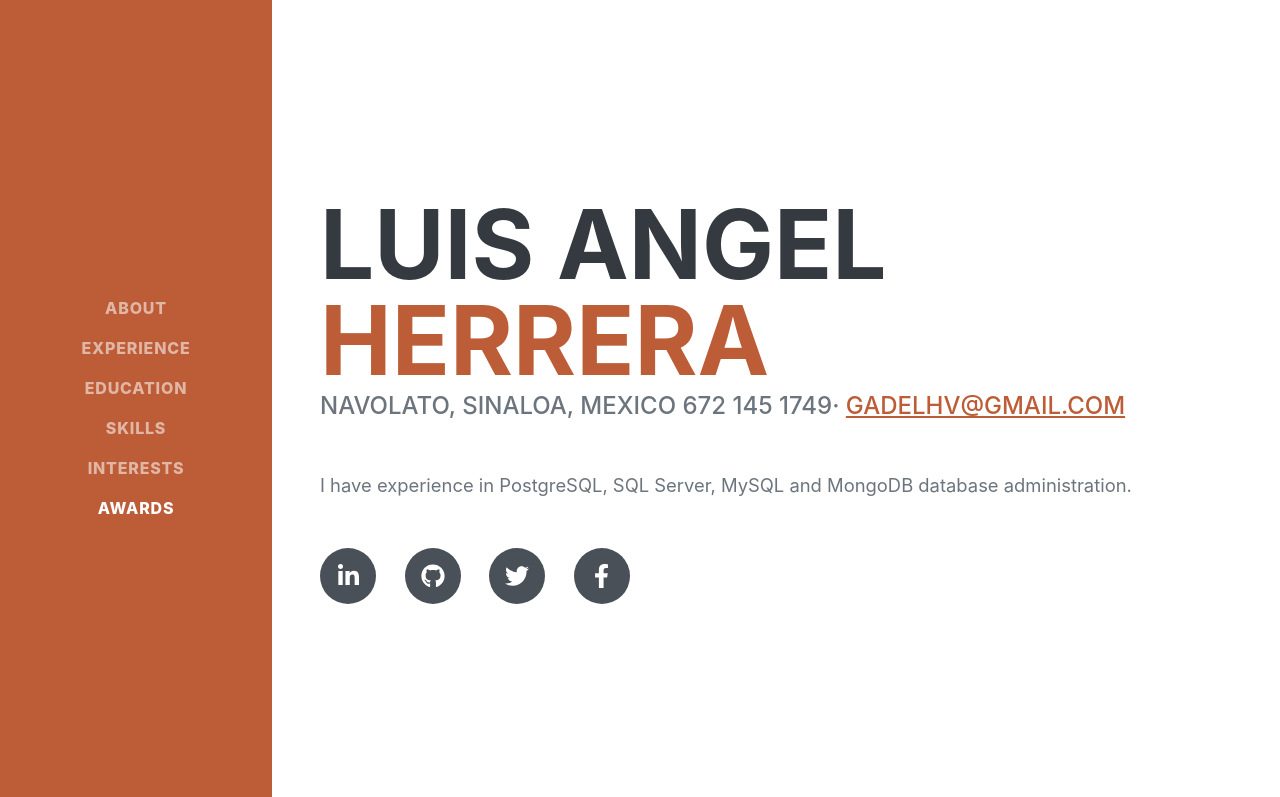
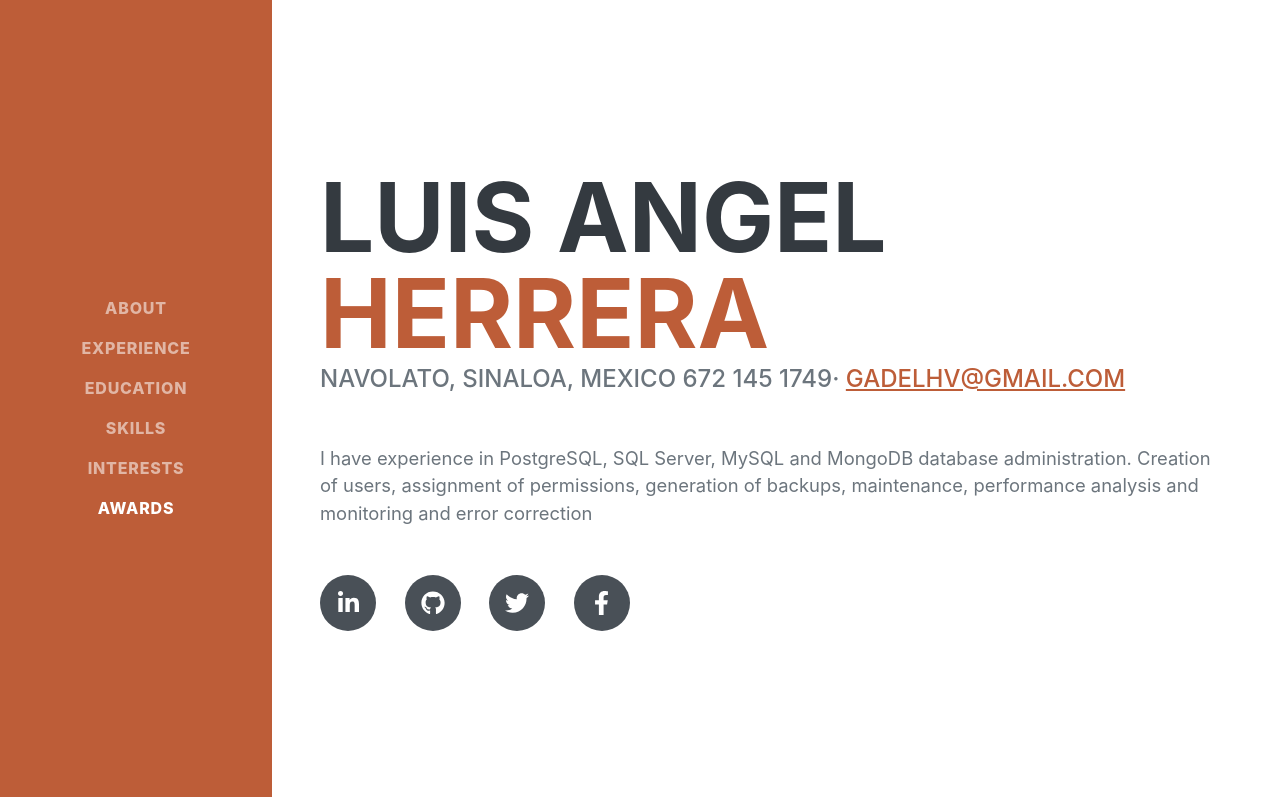
Before and after one commit to Gadelhv/gadel.github.io, a plain HTML site: page index.html in a window 1280 px wide. Shown: the top 797 px of the page. Drawn offline with nearby package versions, Linux system fonts and the light colour scheme; a web font is replaced by a local one.

Commit message:
Update index.html

```diff
--- a/index.html
+++ b/index.html
@@ -47,7 +47,7 @@
                         Navolato, Sinaloa, Mexico 672 145 1749·
                         <a href="">Gadelhv@gmail.com</a>
                     </div>
-                    <p class="lead mb-5">I have experience in PostgreSQL, SQL Server, MySQL and MongoDB database administration.</p>
+                    <p class="lead mb-5">I have experience in PostgreSQL, SQL Server, MySQL and MongoDB database administration. Creation of users, assignment of permissions, generation of backups, maintenance, performance analysis and monitoring and error correction</p>
                     <div class="social-icons">
                         <a class="social-icon" href="#!"><i class="fab fa-linkedin-in"></i></a>
                         <a class="social-icon" href="#!"><i class="fab fa-github"></i></a>
```
